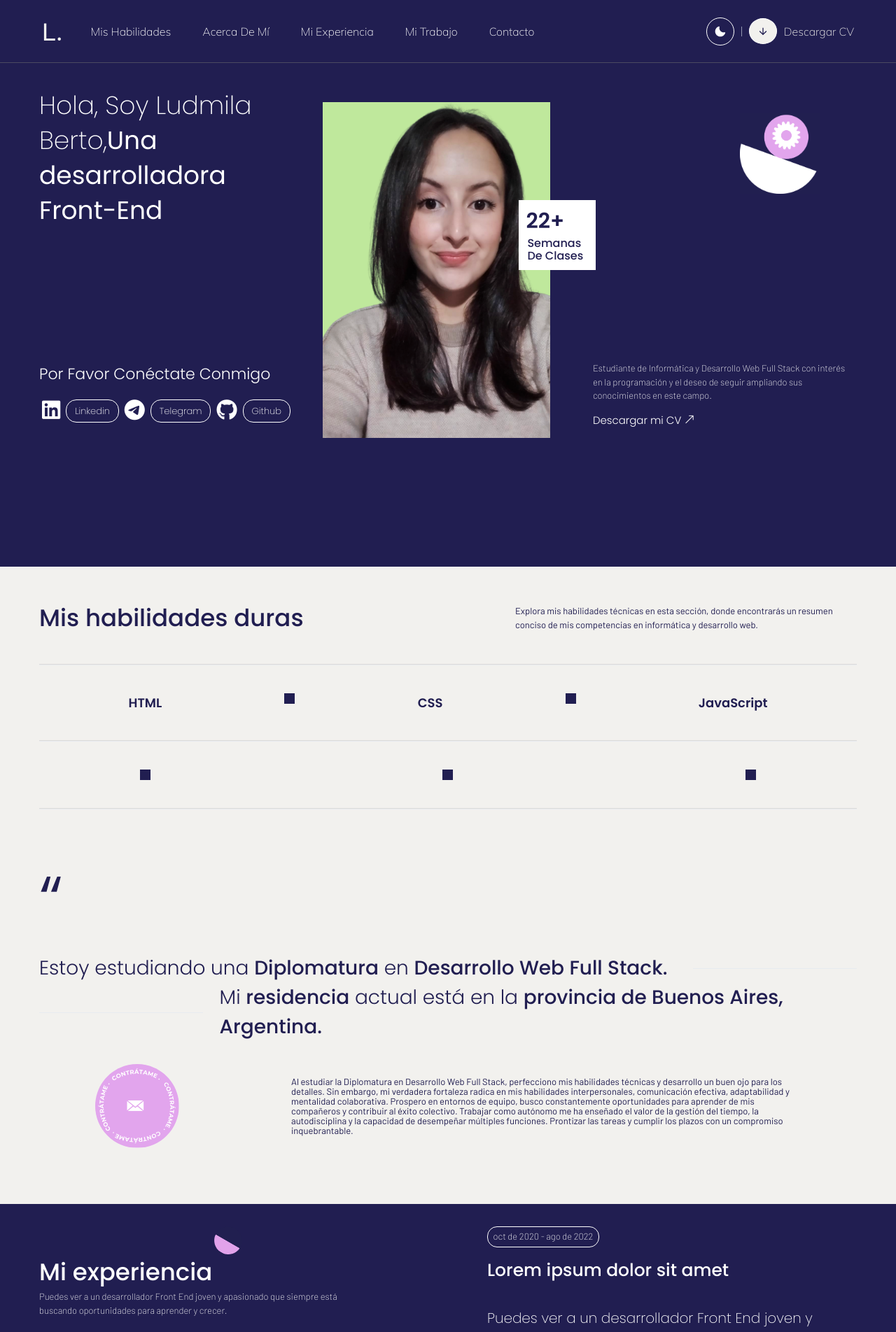
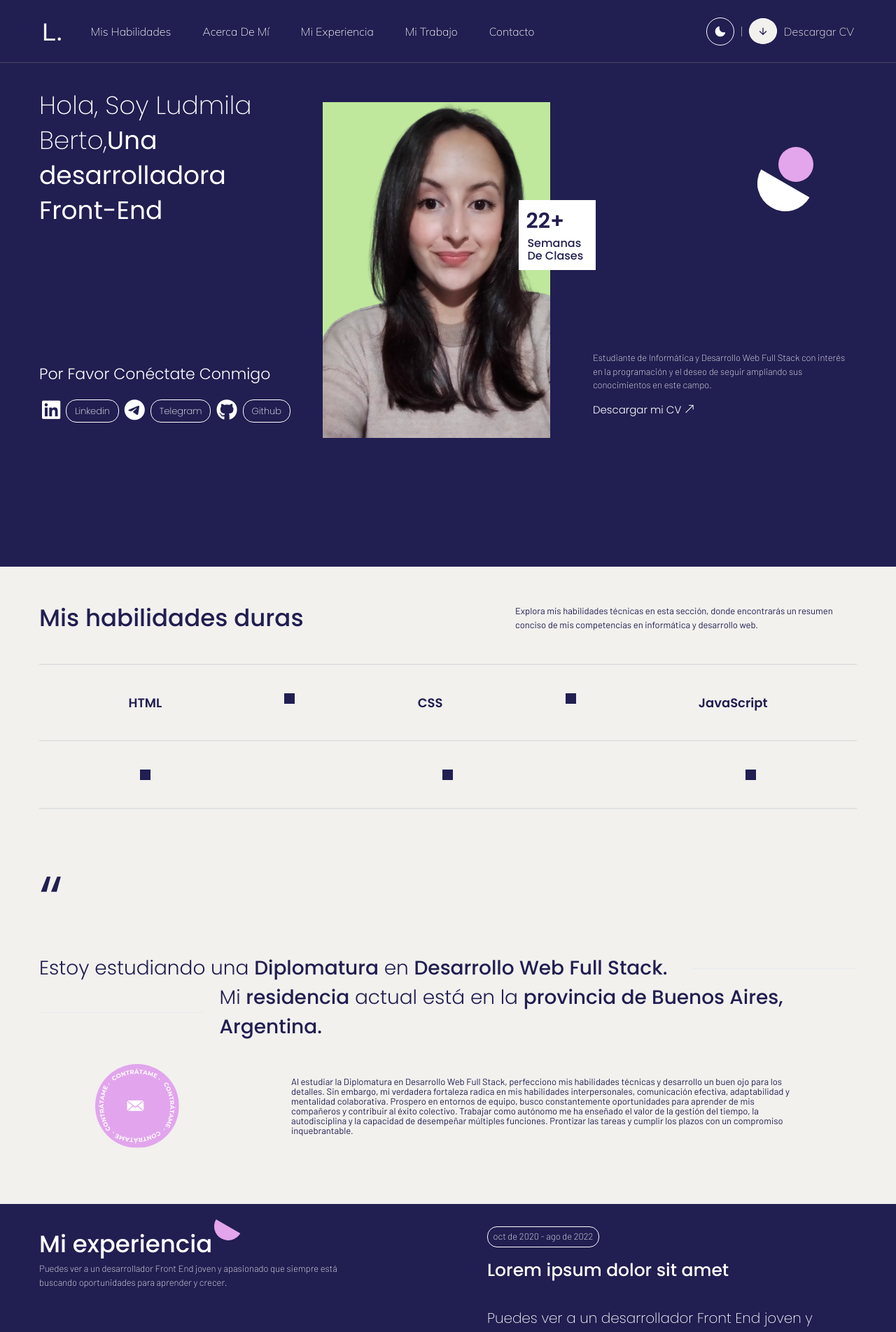
Before and after one commit to LudmilaBerto/TrabajoFinal-2, a React (Vite) app in the folder trabajoFinalDos/: page / in a window 1280 px wide. Shown: the top 1904 px of the page at 70% size. Built offline with nearby package versions, Linux system fonts and the light colour scheme.

Commit message:
Modiifique imagenes de formas y agregue componentes que contiene etiquetas contenedoras que forman figuras y las agregue en las imagenes eliminada en el Hero y SectionTres

```diff
--- a/trabajoFinalDos/index.html
+++ b/trabajoFinalDos/index.html
@@ -13,6 +13,7 @@
      <!-- link icons awesome y bootstrap -->
      <script src="https://kit.fontawesome.com/f7e754ff99.js" crossorigin="anonymous"></script>
      <link rel="stylesheet" href="https://cdn.jsdelivr.net/npm/bootstrap-icons@1.11.3/font/bootstrap-icons.min.css">
+
   </head>
   <body>
     <div id="root"></div>
--- /dev/null
+++ b/trabajoFinalDos/src/Components/FormaMedioCirculo/FormaMedioCirculo.jsx
@@ -0,0 +1,38 @@
+import { Box } from "@chakra-ui/react";
+
+const Circulo = () => {
+  return (
+    <Box
+      position="relative" // Necesario para posicionar los elementos hijos absolutamente
+      width="100px" // Define el ancho total del contenedor
+      height="100px" // Define el alto total del contenedor
+    >
+      {/* Círculo rosa */}
+      <Box
+        position="absolute"
+        top="12"
+        left="40px" // Traslada el círculo rosa 30px a la derecha
+        width="50px"
+        height="50px"
+        backgroundColor="#e3a5ec" // Color rosa para el círculo
+        borderRadius="50%" // Redondeo completo para formar un círculo
+      />
+
+      {/* Medio círculo rotado */}
+      <Box
+        position="absolute"
+        bottom="0"
+        left="10px" // posición horizontal del medio circulo
+        width="80px"
+        height="40px"
+        backgroundColor="#ffffff" // Color de fondo del medio círculo
+        borderRadius="100px 100px 0 0" // Redondeo solo en la parte superior para formar la mitad del círculo
+        border="2px solid"
+        transform="rotate(-150deg)" // Rota el medio círculo 150 grados a la izquierda
+        transformOrigin="bottom center" // Defino el punto de origen de la rotación
+      />
+    </Box>
+  );
+};
+
+export { Circulo };
--- a/trabajoFinalDos/src/Components/Hero/Hero.jsx
+++ b/trabajoFinalDos/src/Components/Hero/Hero.jsx
@@ -1,8 +1,8 @@
 // Hero.jsx
 import { Box, Flex, Text, Link, Image } from "@chakra-ui/react";
 import imagenPerfil from '../../assets/img/foto perfil.png';
-import imagenMedioCirculo from '../../assets/img/forma-mediocirculo+circulo.png';
 import { useColorMode } from '@chakra-ui/react';
+import { Circulo } from "../FormaMedioCirculo/FormaMedioCirculo";
 
 const Hero = () => {
   const { colorMode } = useColorMode();
@@ -168,14 +168,7 @@ const Hero = () => {
             mr='10'
             pb='60'
           >
-            <Image
-              as='img'
-              src={imagenMedioCirculo}
-              alt="imagen de forma de medio circulo con circulo rosa"
-              className="imagen-medio-circulo"
-              w='115px'
-              h='115px'
-            />
+            <Circulo/>
           </Flex>
 
           <Box
--- /dev/null
+++ b/trabajoFinalDos/src/Components/MedioCirculo/MedioCirculo.jsx
@@ -0,0 +1,24 @@
+import { Box } from "@chakra-ui/react";
+
+const MedioCirculo = () => {
+  return (
+    <Box
+    position="relative" // Necesario para posicionar los elementos hijos absolutamente
+    >
+        <Box
+        position="absolute"
+        bottom="7"
+        top='-5'
+        left="250px" // Ajusta la posición horizontal según sea necesario
+        width="40px"
+        height="20px" // Ajusta la altura para que sea la mitad del ancho
+        backgroundColor="#e3a5ec" // Color de fondo del medio círculo
+        borderRadius="100px 100px 0 0" // Redondeo solo en la parte superior para formar la mitad del círculo
+        transform="rotate(-150deg)" // Rota el medio círculo 150 grados a la izquierda
+        transformOrigin="bottom center" // Define el punto de origen de la rotación
+        />
+     </Box>
+  );
+};
+
+export { MedioCirculo };
--- a/trabajoFinalDos/src/Components/SectionTres/SectionTres.jsx
+++ b/trabajoFinalDos/src/Components/SectionTres/SectionTres.jsx
@@ -1,6 +1,6 @@
-import { Box, Flex, Image, Text, useColorMode } from "@chakra-ui/react"
-import MedioCirculoRosa from '../../assets/img/Circulo medio rosa.svg'
+import { Box, Flex, Text, useColorMode } from "@chakra-ui/react"
 import { SectionTresB } from "../SectionTresB/SectionTresB"
+import { MedioCirculo } from "../MedioCirculo/MedioCirculo";
 
 
 const SectionTres=()=>{
@@ -26,13 +26,7 @@ const SectionTres=()=>{
                 flexBasis='40%'
             >
 
-                <Image
-                    as='img'
-                    src={MedioCirculoRosa}
-                    alt='figura de medio circulo rosa'
-                    w='40px'
-                    transform='translate(250px, 0px)'
-                />
+                <MedioCirculo/>
 
                 <Text
                     as='h2'
```
Also changed, not shown: trabajoFinalDos/src/assets/img/Circulo medio rosa.svg (deleted), trabajoFinalDos/src/assets/img/forma-mediocirculo+circulo.png (deleted).
